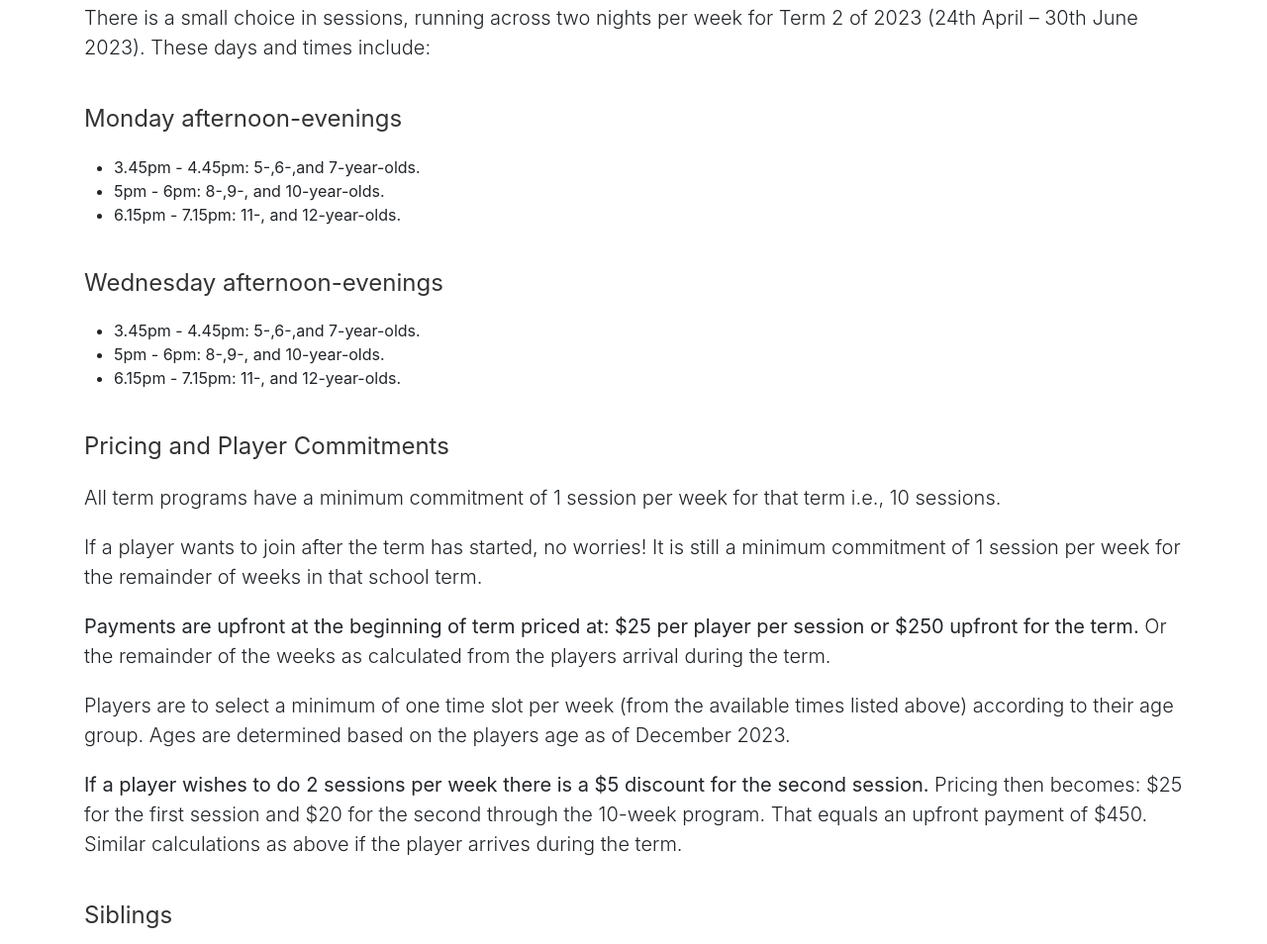
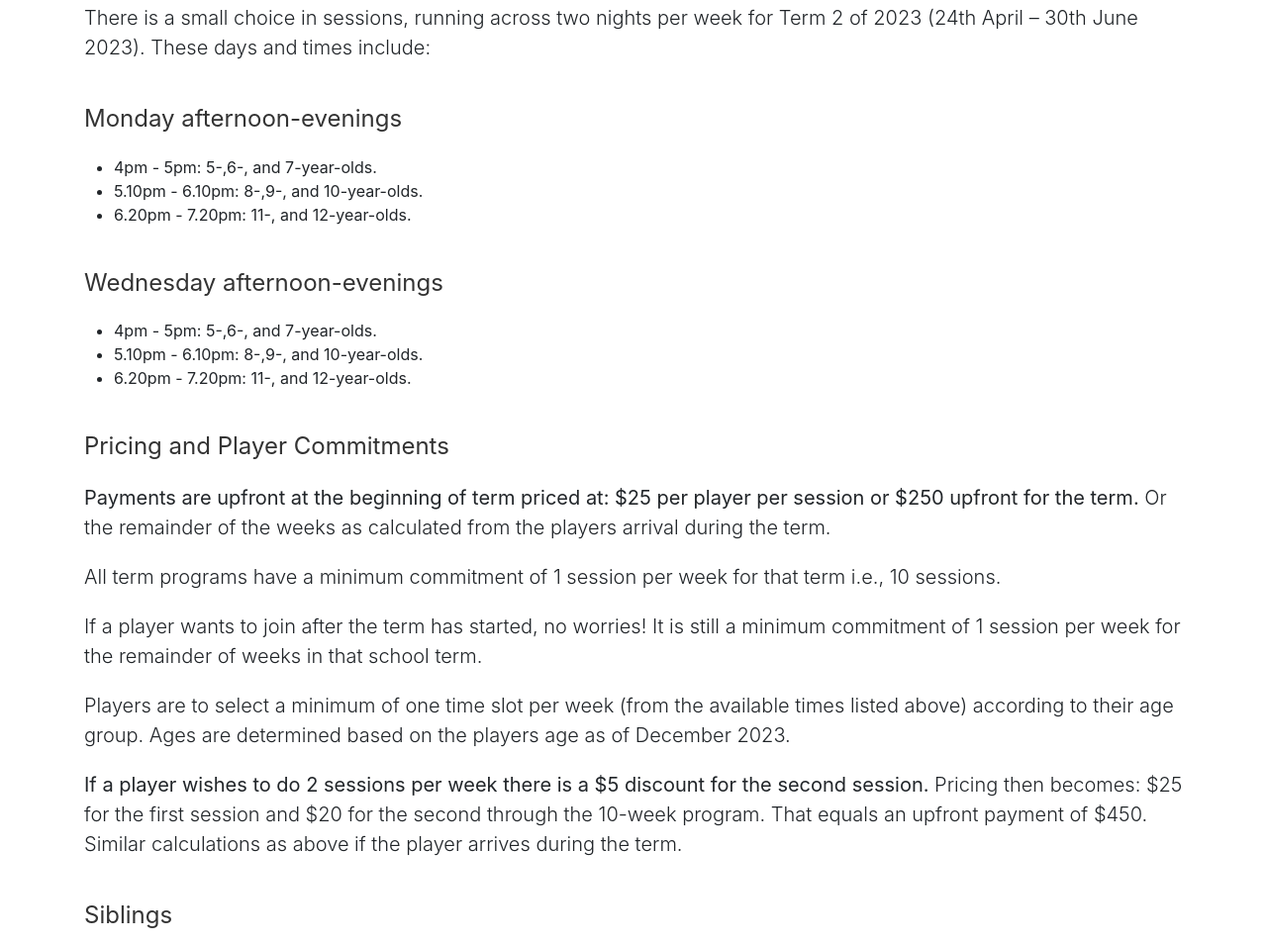
Before and after one commit to natbutter/footandball, a plain HTML site: page SchoolTerms.html in a window 1280 px wide. Shown: the part 773-1727 px from the top of the page at 99% size. Drawn offline with Linux system fonts and the light colour scheme.

Commit message:
Update SchoolTerms.html
te

```diff
--- a/SchoolTerms.html
+++ b/SchoolTerms.html
@@ -65,28 +65,28 @@
 					<h3> Monday afternoon-evenings </h3>
 					<p></p>
 					<ul>
-						<li>3.45pm - 4.45pm: 5-,6-,and 7-year-olds. </li>
-						<li>5pm - 6pm: 8-,9-, and 10-year-olds.</li>
-						<li>6.15pm - 7.15pm: 11-, and 12-year-olds. </li>
+						<li>4pm - 5pm: 5-,6-, and 7-year-olds. </li>
+						<li>5.10pm - 6.10pm: 8-,9-, and 10-year-olds.</li>
+						<li>6.20pm - 7.20pm: 11-, and 12-year-olds. </li>
 					</ul>
 
 					<h3> Wednesday afternoon-evenings </h3>
 					<p></p>
 					<ul>
-						<li>3.45pm - 4.45pm: 5-,6-,and 7-year-olds. </li>
-						<li>5pm - 6pm: 8-,9-, and 10-year-olds.</li>
-						<li>6.15pm - 7.15pm: 11-, and 12-year-olds. </li>
+						<li>4pm - 5pm: 5-,6-, and 7-year-olds. </li>
+						<li>5.10pm - 6.10pm: 8-,9-, and 10-year-olds.</li>
+						<li>6.20pm - 7.20pm: 11-, and 12-year-olds. </li>
 					</ul>
 
 					<h3> Pricing and Player Commitments </h3>
+					<p class="lead">
+						<b>Payments are upfront at the beginning of term priced at: $25 per player per session or $250 upfront for the
+						term. </b> Or the remainder of the weeks as calculated from the players arrival during the term.</p>
 					<p class="lead">
 						All term programs have a minimum commitment of 1 session per week for that term i.e., 10 sessions. </p>
 					<p class="lead">
 						If a player wants to join after the term has started, no worries! It is still a minimum commitment
 						of 1 session per week for the remainder of weeks in that school term.</p>
-					<p class="lead">
-						<b>Payments are upfront at the beginning of term priced at: $25 per player per session or $250 upfront for the
-							term. </b> Or the remainder of the weeks as calculated from the players arrival during the term.</p>
 					<p class="lead">
 						Players are to select a minimum of one time slot per week (from the available times listed above) according
 						to their age group.
```
